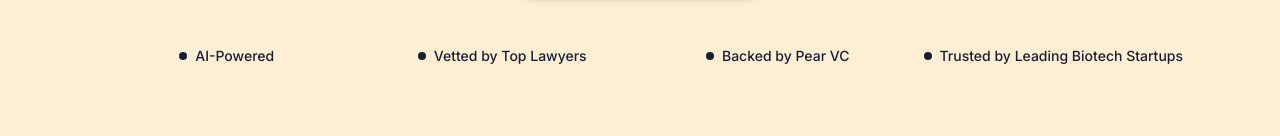
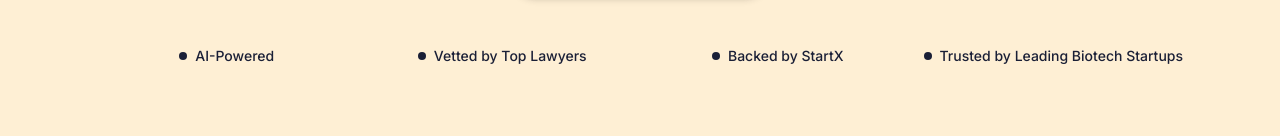
Before and after one commit to MarcPashin/ArticleIP, a Next.js app: page / in a window 1280 px wide. Shown: the part 608-744 px from the top of the page. Built offline with nearby package versions, Linux system fonts and the light colour scheme.

Commit message:
Update landing-hero.tsx

```diff
--- a/components/landing-hero.tsx
+++ b/components/landing-hero.tsx
@@ -105,7 +105,7 @@ export const LandingHero = () => {
                     transition={{ delay: 0.6 }}
                     className="grid grid-cols-2 sm:grid-cols-4 gap-4 pt-6 text-center"
                 >
-                    {['AI-Powered', 'Vetted by Top Lawyers', 'Backed by Pear VC', 'Trusted by Leading Biotech Startups'].map((feature, index) => (
+                    {['AI-Powered', 'Vetted by Top Lawyers', 'Backed by StartX', 'Trusted by Leading Biotech Startups'].map((feature, index) => (
                         <div key={index} className="flex items-center justify-center gap-2">
                             <div className="w-2 h-2 rounded-full bg-[#1a1f36]" />
                             <span className="text-sm font-medium text-[#1a1f36]">{feature}</span>
```
